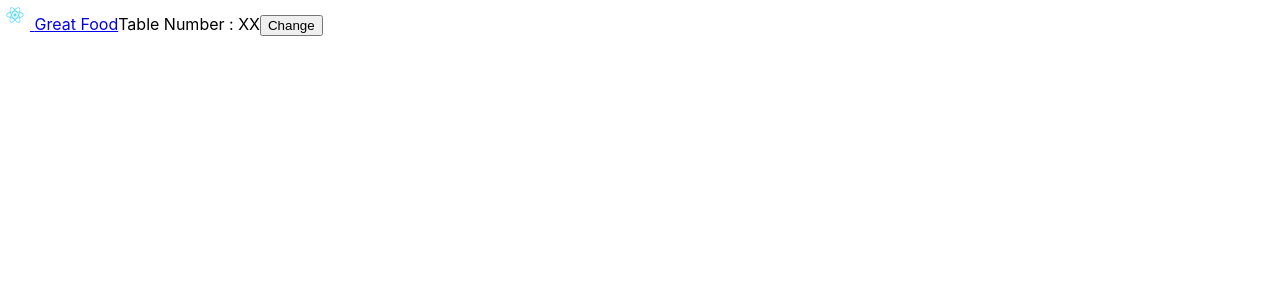
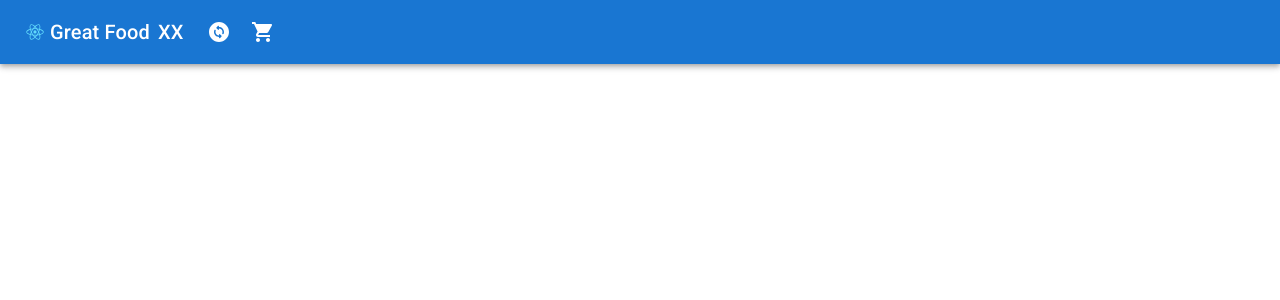
Before and after one commit to hingfei/qr-food-ordering, a React (Create React App) app: page / in a window 1280 px wide. Shown: the top 300 px of the page. Built offline with nearby package versions, Linux system fonts and the light colour scheme.

Commit message:
Nav Bar done

```diff
--- a/src/index.js
+++ b/src/index.js
@@ -2,7 +2,6 @@ import React from 'react';
 import ReactDOM from 'react-dom';
 import './index.css';
 import reportWebVitals from './reportWebVitals';
-import TableNumberContainer from "./views/TableNumber/TableNumberContainer/TableNumberContainer";
 import MenuContainer from "./views/Menu/MenuContainer/MenuContainer";
 
 ReactDOM.render(
--- /dev/null
+++ b/src/views/Menu/MenuNavBar.css
@@ -0,0 +1,9 @@
+.shoppingCart {
+    float: right;
+}
+
+.tableNumber{
+    display:inline-block;
+    vertical-align: middle;
+    text-align: right;
+}
--- a/src/views/Menu/MenuNavBar.js
+++ b/src/views/Menu/MenuNavBar.js
@@ -1,29 +1,46 @@
 import React from 'react';
-import {Navbar} from "react-bootstrap";
-import Button from "react-bootstrap/Button";
+import {AppBar, Box, Grid, IconButton, Toolbar, Typography} from "@mui/material";
+import ShoppingCartIcon from '@mui/icons-material/ShoppingCart';
+import ChangeCircleRoundedIcon from '@mui/icons-material/ChangeCircleRounded';
+import './MenuNavBar.css'
 
-function MenuNavBar(props) {
+function MenuNavBar() {
     return (
-        <>
-            <Navbar bg="light">
-                <Navbar.Brand href="#">
+        <Box sx={{ flexGrow: 1 }}>
+            <AppBar position="static">
+                <Toolbar>
+                    <Grid item xs={4}>
+                        <IconButton edge="start" color="inherit" aria-label="menu" sx={{ mr: 0}}>
                             <img
                                 alt=""
                                 src="./images/logo.svg"
                                 width="30"
                                 height="30"
                                 className="d-inline-block align-top"
-                    />{' '}
+                            />
+                            <Typography variant="h6" color="inherit" component="div">
                                 Great Food
-                </Navbar.Brand>
+                            </Typography>
+                        </IconButton>
 
-                <Navbar.Brand>
-                    Table Number : XX
-                    <Button variant="primary">Change</Button>
-                </Navbar.Brand>
+                    </Grid>
+                    <Grid item xs={4} className="tableNumber">
+                        <Typography  variant="h6" color="inherit" component="div" className="tableNumber">
+                            XX
+                        </Typography>
+                        <IconButton edge="start" color="inherit" aria-label="menu" sx={{ ml: 2}} className="tableNumber">
+                            <ChangeCircleRoundedIcon/>
+                        </IconButton>
+                    </Grid>
+                    <Grid item xs={4}>
+                        <IconButton size="large" aria-label="shopping cart" color="inherit" className="shoppingCart">
+                            <ShoppingCartIcon />
+                        </IconButton>
+                    </Grid>
 
-            </Navbar>
-        </>
+                </Toolbar>
+            </AppBar>
+        </Box>
     );
 }
 
--- a/src/views/Menu/MenuRestaurantName.js
+++ b/src/views/Menu/MenuRestaurantName.js
@@ -1,6 +1,6 @@
 import React from 'react';
 
-function MenuRestaurantName(props) {
+function MenuRestaurantName() {
     return (
         <div>
             To do : Restaurant Logo + Name
```
Lines whose indentation alone changed are shown as unchanged.
